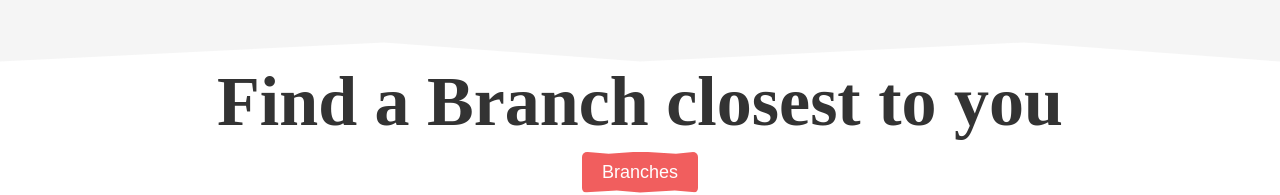
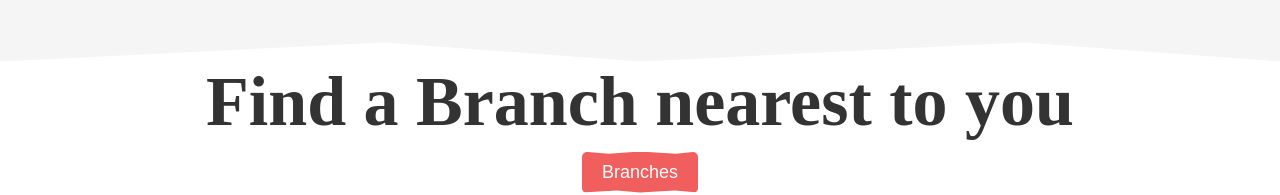
Before and after one commit to Iydeejames/Fortress-of-hope, a React (Create React App) app: page / in a window 1280 px wide. Shown: the part 2494-2689 px from the top of the page. Built offline with nearby package versions, Linux system fonts and the light colour scheme.

Commit message:
Update FindBranch.js

```diff
--- a/src/components/FindBranch.js
+++ b/src/components/FindBranch.js
@@ -3,7 +3,7 @@ import React from 'react';
 const FindBranch = () => {
     return (
       <div className="find-branch-container">
-        <h2 className="find-branch-text">Find a Branch closest to you</h2>
+        <h2 className="find-branch-text">Find a Branch nearest to you</h2>
         <button className="find-branch-button">Branches</button>
       </div>
     );
```
